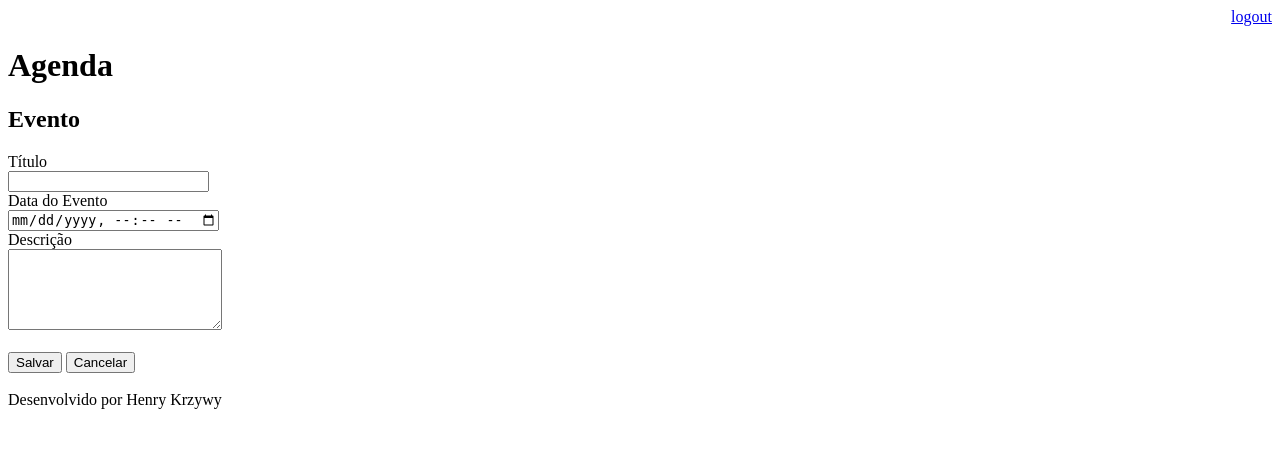
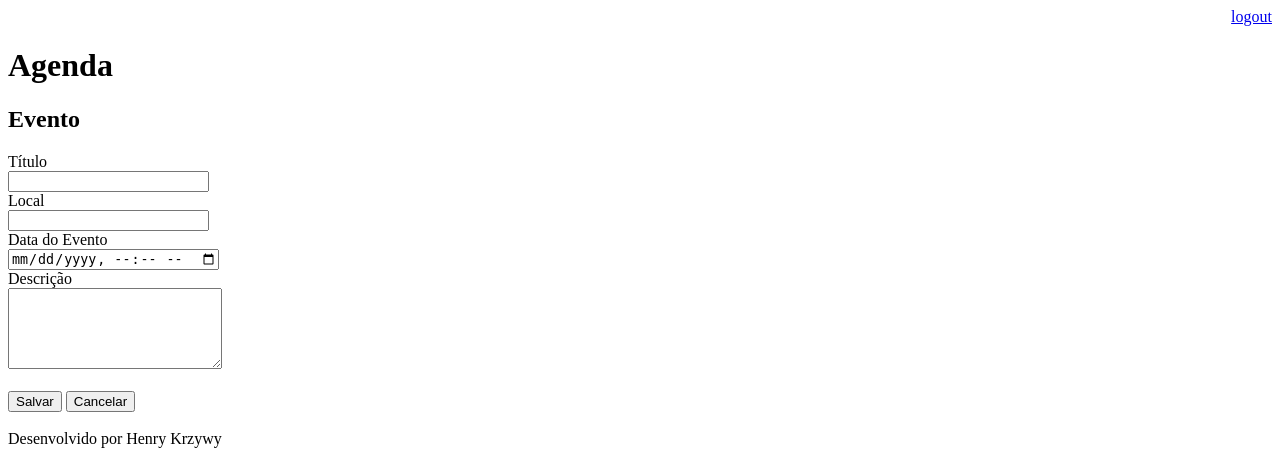
Before and after one commit to HenryKrz/agenda, a Django app: page /agenda/evento/ in a window 1280 px wide. Shown: the top 452 px of the page. Run offline with Django 3.2, Linux system fonts and the light colour scheme; a user stored in the database is signed in.

Commit message:
Incluído campo local na tabela Eventos, na inserção e url de consulta

```diff
--- a/agenda/urls.py
+++ b/agenda/urls.py
@@ -23,7 +23,7 @@ urlpatterns = [
     path('agenda/', views.lista_eventos),
     path('agenda/evento/', views.evento),
     path('agenda/evento/submit', views.submit_evento),
-    # path('eventos/<titulo_evento', )
+    path('eventos/<titulo_evento>', views.local),
     path('', RedirectView.as_view(url='/agenda/')),
     path('login/', views.login_user),
     path('login/submit', views.submit_login),
--- a/core/admin.py
+++ b/core/admin.py
@@ -5,7 +5,7 @@ from core.models import Evento
 
 
 class EventoAdmin(admin.ModelAdmin):
-    list_display = ('titulo', 'data_evento', 'data_criacao')
+    list_display = ('titulo', 'data_evento', 'data_criacao', 'local')
     list_filter = ('usuario', 'data_evento',)
 
 
--- a/core/models.py
+++ b/core/models.py
@@ -11,6 +11,7 @@ class Evento(models.Model):
     data_evento = models.DateTimeField(verbose_name='Data do Evento')
     data_criacao = models.DateTimeField(auto_now=True, verbose_name='Data de Criação do Evento')
     usuario = models.ForeignKey(User, on_delete=models.CASCADE)
+    local = models.CharField(max_length=100, blank=True, null=True, verbose_name='Local do Evento')
 
     class Meta:
         db_table = 'evento'
--- a/core/views.py
+++ b/core/views.py
@@ -1,4 +1,5 @@
 from django.contrib.auth import authenticate, login, logout
+from django.core.exceptions import ObjectDoesNotExist
 from django.shortcuts import render, HttpResponse, redirect
 from core.models import Evento
 from django.contrib.auth.decorators import login_required
@@ -21,7 +22,7 @@ def submit_login(request):
         usuario = authenticate(username=username, password=password)
         if usuario is not None:
             login(request, usuario)
-            return(redirect('/'))
+            return redirect('/')
         else:
             messages.error(request, "Usuário ou senha inválido")
     return redirect('/')
@@ -52,5 +53,20 @@ def submit_evento(request):
         data_evento = request.POST.get('data_evento')
         descricao = request.POST.get('descricao')
         usuario = request.user
-        Evento.objects.create(titulo=titulo, data_evento=data_evento, descricao=descricao, usuario=usuario)
+        local = request.POST.get('local')
+        Evento.objects.create(titulo=titulo, data_evento=data_evento, descricao=descricao, usuario=usuario, local=local)
     return redirect('/')
+
+
+@login_required(login_url='/login/')
+def local(request, titulo_evento):
+    usuario = request.user
+    try:
+        evento = Evento.objects.get(titulo=titulo_evento, usuario=usuario)
+        local = evento.local
+        if local is not None:
+            return HttpResponse(local)
+        else:
+            return HttpResponse('Sem local definido')
+    except ObjectDoesNotExist:
+        return HttpResponse('Evento inexistente')
--- a/templates/agenda.html
+++ b/templates/agenda.html
@@ -6,7 +6,7 @@
         </a>
         <ul style="font-size: 18px">
             {% for evento in eventos %}
-            <li>{{ evento.titulo }} - {{ evento.get_data_evento}}</li>
+            <li>{{ evento.titulo }} - {{ evento.get_data_evento}} - {% if evento.local is not None %}{{ evento.local }}{% endif %}</li>
             {% endfor %}
         </ul>
     {% endblock %}
--- a/templates/evento.html
+++ b/templates/evento.html
@@ -7,6 +7,10 @@
     <label>Título</label>
     <br>
     <input type="text" name="titulo" size="22">
+    <br>
+    <label>Local</label>
+    <br>
+    <input type="text" name="local" size="22">
     <br>
     <label>Data do Evento</label>
     <br>
```
Also changed, not shown: core/migrations/0003_evento_local.py (added), db.sqlite3.
